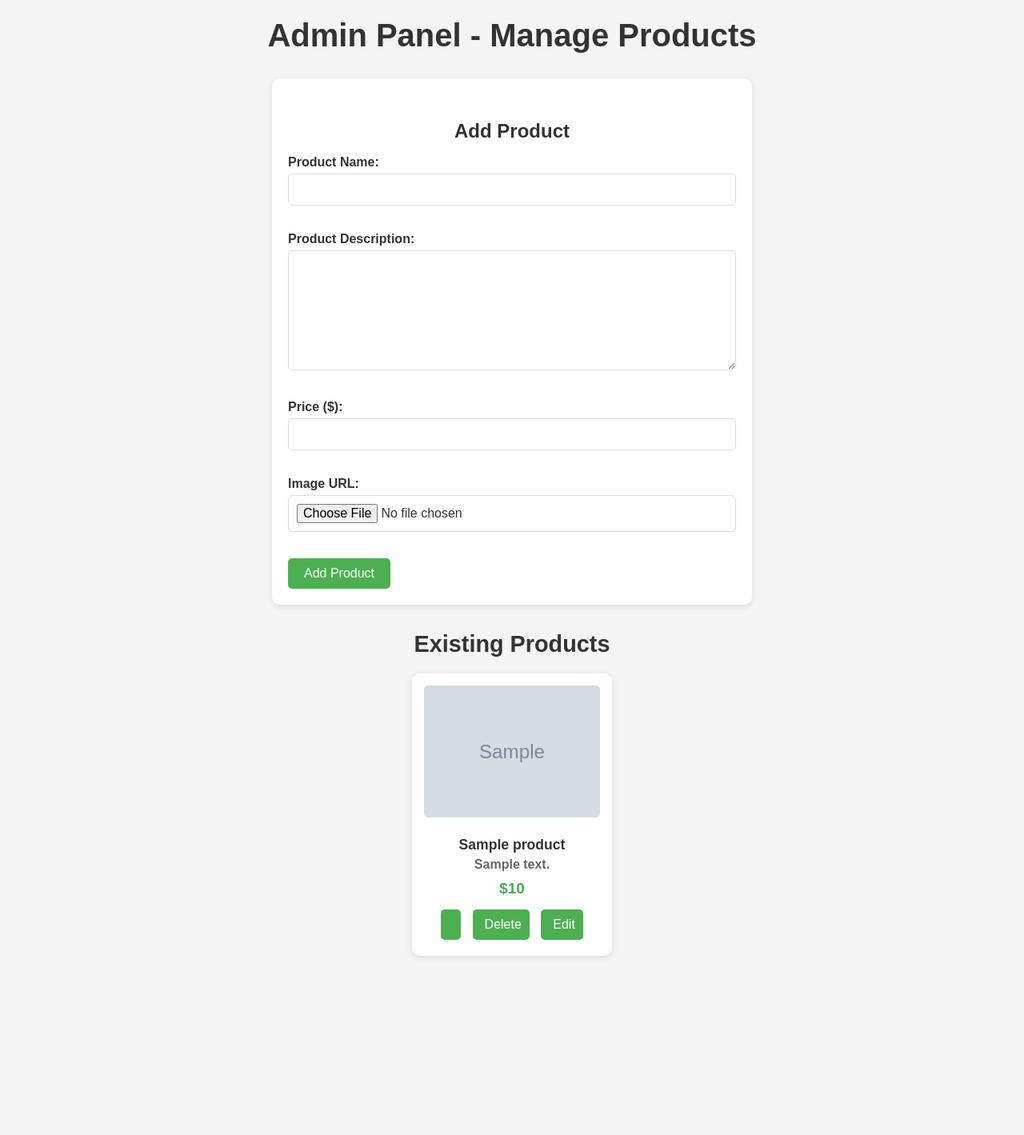
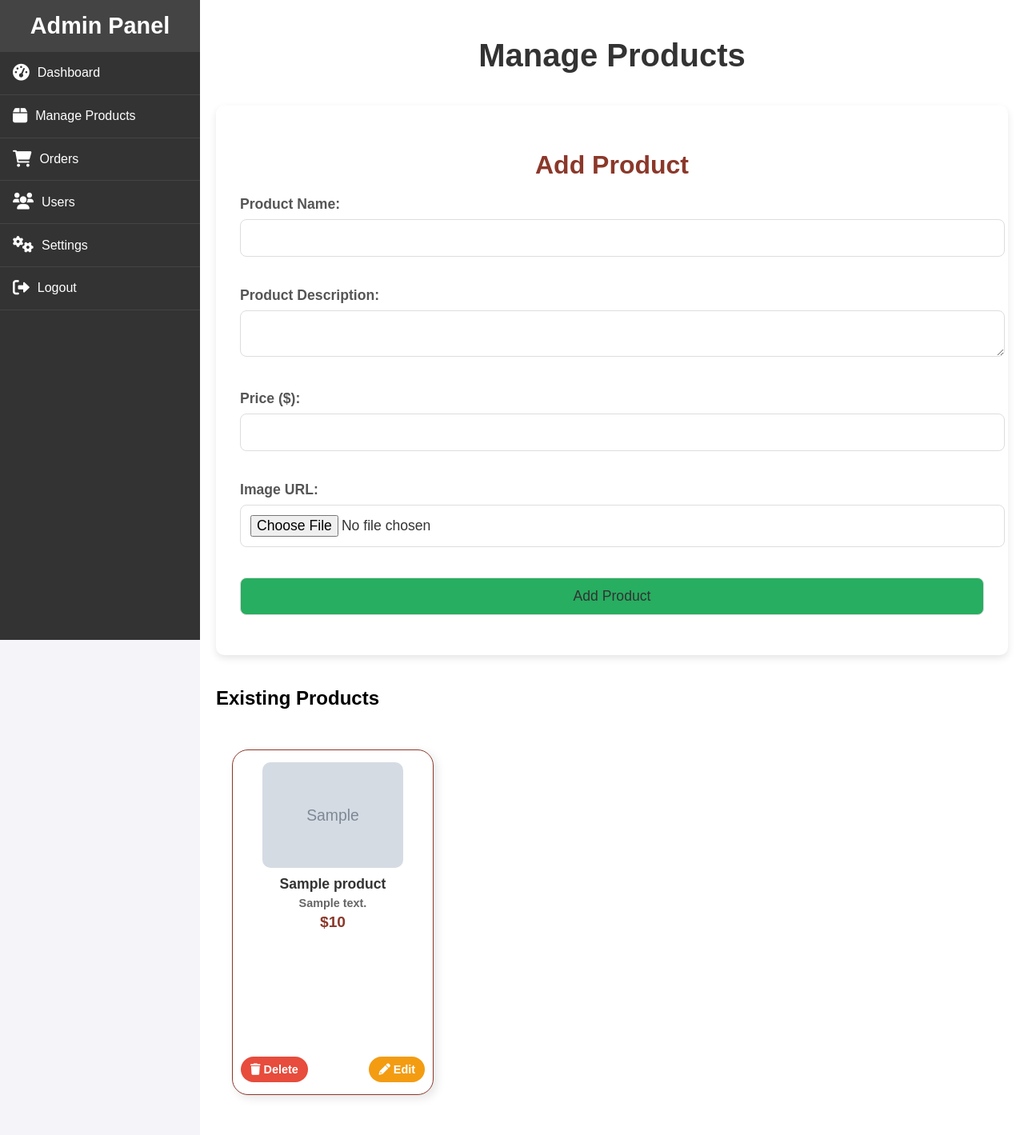
Before and after one commit to KvalixX/PFEE, a PHP site: page /adminpanel.php in a window 1280 px wide. Shown: the whole page at 80% size. Before the commit the page ends 1197 px from the top, so only its background shows below. Run offline with PHP 8.4, Linux system fonts and the light colour scheme; tables that the repository leaves empty or names only in its code hold one stand-in row (values such as "Sample post"); grey boxes marked "Sample" are stand-in pictures.

Commit message:
rah zedt chi haja f admin panel

```diff
--- a/adminpanel.php
+++ b/adminpanel.php
@@ -54,11 +54,27 @@ $result = $conn->query($sql);
     <meta charset="UTF-8">
     <meta name="viewport" content="width=device-width, initial-scale=1.0">
     <title>Admin Panel</title>
-    <link rel="stylesheet" href="style.css">
+    <link rel="stylesheet" href="styles.css">
+    <link rel="stylesheet" href="https://cdnjs.cloudflare.com/ajax/libs/font-awesome/6.0.0-beta3/css/all.min.css">
 </head>
 <body>
-    <h1>Admin Panel - Manage Products</h1>
+    <div class="admin-container">
+        <!-- Sidebar -->
+        <div class="sidebar">
+            <h2>Admin Panel</h2>
+            <ul>
+                <li><a href="dashboardd.php"><i class="fas fa-tachometer-alt"></i> Dashboard</a></li>
+                <li><a href="adminpanel.php"><i class="fas fa-box"></i> Manage Products</a></li>
+                <li><a href="orders.php"><i class="fas fa-shopping-cart"></i> Orders</a></li>
+                <li><a href="users.php"><i class="fas fa-users"></i> Users</a></li>
+                <li><a href="settings.php"><i class="fas fa-cogs"></i> Settings</a></li>
+                <li><a href="Log-in.php"><i class="fas fa-sign-out-alt"></i> Logout</a></li>
+            </ul>
+        </div>
 
+        <!-- Main Content -->
+        <div class="main-content">
+            <h1>Manage Products</h1>
             <form action="adminpanel.php" method="POST" enctype="multipart/form-data">
                 <h2>Add Product</h2>
                 <label for="name">Product Name:</label>
@@ -89,9 +105,9 @@ $result = $conn->query($sql);
                                 <h5>' . $row['description'] . '</h5>
                                 <h4>$' . $row['price'] . '</h4>
                             </div>
-                    <a href="product.php?id=' . $row['id'] . '"><i class="fa fa-shopping-cart"></i></a>
-                    <a href="adminpanel.php?delete_id=' . $row['id'] . '" onclick="return confirm(\'Are you sure you want to delete this product?\')"><i class="fa fa-trash"></i> Delete</a>
-                    <a href="edit_product.php?id=' . $row['id'] . '"><i class="fa fa-pencil"></i> Edit</a>
+
+                            <a id="delete-btn" href="adminpanel.php?delete_id=' . $row['id'] . '" onclick="return confirm(\'Are you sure you want to delete this product?\')"><i class="fa fa-trash"></i> Delete</a>
+                            <a id="edit-btn" href="edit_product.php?id=' . $row['id'] . '"><i class="fa fa-pencil"></i> Edit</a>
                         </div>
                         ';
                     }
@@ -100,170 +116,10 @@ $result = $conn->query($sql);
                 }
                 ?>
             </div>
-
+        </div>
+    </div>
 </body>
-<style>
-    * {
-        margin: 0;
-        padding: 0;
-        box-sizing: border-box;
-    }
-
-    body {
-        font-family: Arial, sans-serif;
-        background-color: #f4f4f4;
-        color: #333;
-        padding: 20px;
-    }
-
-    h1 {
-        text-align: center;
-        color: #333;
-        margin-bottom: 30px;
-    }
-
-    form {
-        background-color: #fff;
-        padding: 20px;
-        border-radius: 10px;
-        box-shadow: 0 2px 8px rgba(0, 0, 0, 0.1);
-        margin-bottom: 30px;
-        max-width: 600px;
-        margin-left: auto;
-        margin-right: auto;
-    }
-
-    form h2 {
-        font-size: 1.5rem;
-        color: #333;
-        margin-bottom: 15px;
-    }
-
-    label {
-        font-weight: bold;
-        margin-bottom: 5px;
-        display: block;
-    }
-
-    input, textarea {
-        width: 100%;
-        padding: 10px;
-        margin-bottom: 15px;
-        border: 1px solid #ddd;
-        border-radius: 5px;
-        font-size: 1rem;
-    }
-
-    textarea {
-        height: 150px;
-        resize: vertical;
-    }
-
-    button {
-        background-color: #4CAF50;
-        color: white;
-        border: none;
-        padding: 10px 20px;
-        border-radius: 5px;
-        font-size: 1rem;
-        cursor: pointer;
-        transition: background-color 0.3s;
-    }
-
-    button:hover {
-        background-color: #45a049;
-    }
-
-    h2 {
-        text-align: center;
-        margin-bottom: 20px;
-        color: #333;
-    }
-
-    .products {
-        display: flex;
-        flex-wrap: wrap;
-        gap: 20px;
-        justify-content: center;
-    }
-
-    .pro {
-        background-color: #fff;
-        border-radius: 10px;
-        box-shadow: 0 2px 8px rgba(0, 0, 0, 0.1);
-        width: 250px;
-        padding: 15px;
-        text-align: center;
-        transition: transform 0.3s, box-shadow 0.3s;
-    }
-
-    .pro:hover {
-        transform: scale(1.05);
-        box-shadow: 0 4px 16px rgba(0, 0, 0, 0.2);
-    }
-
-    .pro img {
-        width: 100%;
-        height: auto;
-        border-radius: 5px;
-        margin-bottom: 10px;
-    }
-
-    .pro .des {
-        margin-top: 10px;
-    }
-
-    .pro .des span {
-        font-size: 1.1rem;
-        font-weight: bold;
-        display: block;
-        color: #333;
-        margin-bottom: 5px;
-    }
-
-    .pro .des h5 {
-        font-size: 1rem;
-        color: #666;
-        margin-bottom: 10px;
-    }
-
-    .pro .des h4 {
-        font-size: 1.2rem;
-        color: #4CAF50;
-        margin-bottom: 10px;
-    }
-
-    .pro a {
-        display: inline-block;
-        margin: 5px;
-        padding: 10px;
-        background-color: #4CAF50;
-        color: white;
-        border-radius: 5px;
-        font-size: 1rem;
-        text-decoration: none;
-        transition: background-color 0.3s;
-    }
-
-    .pro a:hover {
-        background-color: #45a049;
-    }
-
-    .pro a i {
-        margin-right: 5px;
-    }
-
-    @media (max-width: 768px) {
-        .products {
-            flex-direction: column;
-            align-items: center;
-        }
-
-        .pro {
-            width: 90%;
-        }
-    }
-</style>
 </html>
 
+
 <?php $conn->close(); ?>
--- /dev/null
+++ b/styles.css
@@ -0,0 +1,352 @@
+/* General Styling */
+body {
+    margin: 0;
+    font-family: Arial, sans-serif;
+    background-color: #f4f4f9;
+}
+
+.admin-container {
+    display: flex;
+}
+
+.sidebar {
+    width: 250px;
+    background-color: #333;
+    color: #fff;
+    height: 100vh;
+    position: fixed;
+    display: flex;
+    flex-direction: column;
+}
+
+.sidebar h2 {
+    text-align: center;
+    padding: 1rem 0;
+    background-color: #444;
+    margin: 0;
+    font-size: 1.8em;
+}
+
+.sidebar ul {
+    list-style: none;
+    padding: 0;
+    margin: 0;
+}
+
+.sidebar ul li {
+    border-bottom: 1px solid #444;
+}
+
+.sidebar ul li a {
+    text-decoration: none;
+    color: #fff;
+    display: flex;
+    align-items: center;
+    padding: 1rem;
+    transition: background 0.3s;
+}
+
+.sidebar ul li a:hover {
+    background-color: #555;
+}
+
+.sidebar ul li a i {
+    margin-right: 10px;
+    font-size: 1.3em;
+}
+
+/* Main Content Styling */
+.main-content {
+    margin-left: 250px;
+    padding: 20px;
+    width: calc(100% - 250px);
+    background-color: #fff;
+    min-height: 100vh;
+    box-sizing: border-box;
+}
+
+.main-content h1 {
+    font-size: 2.5em;
+    color: #333;
+    margin-bottom: 30px;
+    text-align: center;
+}
+
+/* Form Styling */
+.main-content form {
+    background-color: #fff;
+    padding: 30px;
+    border-radius: 10px;
+    box-shadow: 0 4px 10px rgba(0, 0, 0, 0.1);
+    margin-bottom: 40px;
+}
+
+.main-content form h2 {
+    font-size: 2em;
+    margin-bottom: 20px;
+    color: #8b382a;
+    text-align: center;
+}
+
+.main-content form label {
+    display: block;
+    font-size: 1.1em;
+    margin-bottom: 8px;
+    color: #555;
+}
+
+.main-content form input,
+.main-content form textarea,
+.main-content form button {
+    width: 100%;
+    padding: 12px;
+    margin-bottom: 20px;
+    border-radius: 8px;
+    border: 1px solid #ddd;
+    font-size: 1.1em;
+    color: #333;
+}
+
+.main-content form input:focus,
+.main-content form textarea:focus,
+.main-content form button:focus {
+    outline: none;
+    border-color: #8b382a;
+}
+
+
+/* Mobile Responsiveness */
+@media (max-width: 768px) {
+    .admin-container {
+        flex-direction: column;
+    }
+
+    .sidebar {
+        width: 100%;
+        height: auto;
+    }
+
+    .main-content {
+        margin-left: 0;
+        width: 100%;
+    }
+
+}
+/* Product Section */
+.products {
+    display: flex;
+    flex-wrap: wrap;
+    justify-content: space-between;
+    gap: 20px;
+    padding: 20px;
+}
+
+/* Product Card */
+.pro {
+    width: 20%;
+    min-width: 220px;
+    height: 400px;
+    padding: 15px;
+    border: 1px solid #8b382a;
+    border-radius: 20px;
+    cursor: pointer;
+    box-shadow: 4px 4px 12px rgba(0, 0, 0, 0.1);
+    margin: 10px 0;
+    transition: all 0.3s ease-in-out;
+    position: relative;
+    background-color: #fff;
+    display: flex;
+    flex-direction: column;
+    align-items: center;
+    justify-content: space-between;
+}
+
+.pro:hover {
+    transform: translateY(-5px);
+    box-shadow: 6px 6px 15px rgba(0, 0, 0, 0.2);
+}
+
+/* Product Image */
+.pro img {
+    width: 80%; /* Reduced width to make images smaller */
+    height: auto;
+    border-radius: 10px;
+    object-fit: cover;
+    margin-bottom: 10px;
+}
+
+/* Product Description */
+.pro .des {
+    text-align: center;
+    flex-grow: 1;
+}
+
+.pro .des span {
+    font-weight: bold;
+    font-size: 1.1rem;
+    color: #333;
+}
+
+.pro .des h5 {
+    font-size: 0.9rem;
+    color: #666;
+    margin: 5px 0;
+}
+
+.pro .des h4 {
+    font-size: 1.2rem;
+    font-weight: bold;
+    color: #8b382a;
+    margin-top: 5px;
+}
+
+/* Buttons (Delete & Edit) */
+#delete-btn,
+#edit-btn {
+    position: absolute;
+    bottom: 15px;
+    font-size: 0.9rem;
+    font-weight: bold;
+    color: #fff;
+    padding: 8px 12px;
+    border-radius: 20px;
+    transition: background-color 0.3s ease-in-out;
+    text-decoration: none;
+}
+
+#delete-btn {
+    background-color: #e74c3c;
+    left: 10px;
+}
+
+#delete-btn:hover {
+    background-color: #c0392b;
+}
+
+#edit-btn {
+    background-color: #f39c12;
+    right: 10px;
+}
+
+#edit-btn:hover {
+    background-color: #e67e22;
+}
+
+/* Media Queries for Responsiveness */
+@media (max-width: 768px) {
+    .pro {
+        width: 45%;
+    }
+}
+
+@media (max-width: 480px) {
+    .pro {
+        width: 90%;
+    }
+}
+
+
+/* Main Content */
+.main-content {
+    margin-left: 250px;
+    padding: 20px;
+    flex: 1;
+}
+
+.main-content h1 {
+    text-align: center;
+    margin-bottom: 40px;
+}
+
+.users {
+    display: grid;
+    grid-template-columns: repeat(auto-fill, minmax(300px, 1fr));
+    gap: 20px;
+    padding: 20px;
+}
+
+.user {
+    background-color: white;
+    border: 1px solid #ddd;
+    border-radius: 8px;
+    padding: 20px;
+    box-shadow: 0 4px 8px rgba(0, 0, 0, 0.1);
+    transition: all 0.3s ease-in-out;
+}
+
+.user:hover {
+    transform: translateY(-5px);
+    box-shadow: 0 8px 16px rgba(0, 0, 0, 0.2);
+}
+
+.user span {
+    display: block;
+    font-size: 18px;
+    font-weight: bold;
+    margin-bottom: 10px;
+}
+
+.user h5 {
+    font-size: 14px;
+    color: #777;
+    margin-bottom: 15px;
+}
+
+.user a {
+    display: inline-block;
+    padding: 10px;
+    font-size: 14px;
+    color: #e74c3c;
+    border: 1px solid #e74c3c;
+    border-radius: 5px;
+    margin-right: 10px;
+    transition: all 0.3s ease;
+}
+
+.user a:hover {
+    background-color: #e74c3c;
+    color: white;
+    border-color: #e74c3c;
+}
+
+.user a:last-child {
+    background-color: #3498db;
+    border-color: #3498db;
+    color: white;
+}
+
+.user a:last-child:hover {
+    background-color: #2980b9;
+}
+
+/* Add some space between form elements */
+form label {
+    font-weight: bold;
+}
+
+form input,
+form textarea {
+    width: 100%;
+    padding: 10px;
+    margin-bottom: 10px;
+    border-radius: 5px;
+    border: 1px solid #ccc;
+}
+
+form button {
+    background-color: #27ae60;
+    color: white;
+    border: none;
+    padding: 10px 20px;
+    border-radius: 5px;
+    cursor: pointer;
+    transition: background-color 0.3s;
+}
+
+form button:hover {
+    background-color: #2ecc71;
+}
+
+h2 {
+    margin-bottom: 20px;
+}
```
Also changed, not shown: users.php (added, +78 -0 lines), dashboard.php (deleted), dashboardd.php (added), mainn.js (line endings or trailing spaces), uploads/WhatsApp Image 2024-01-10 at 23.40.22_6e0f63e3.jpg (added). Lines whose indentation alone changed are shown as unchanged.
